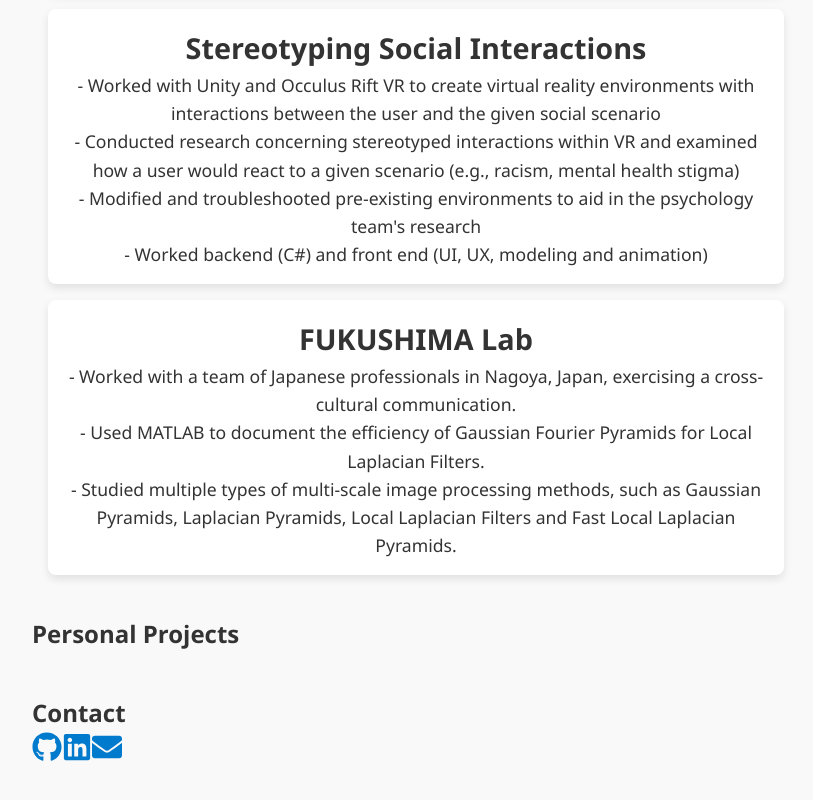
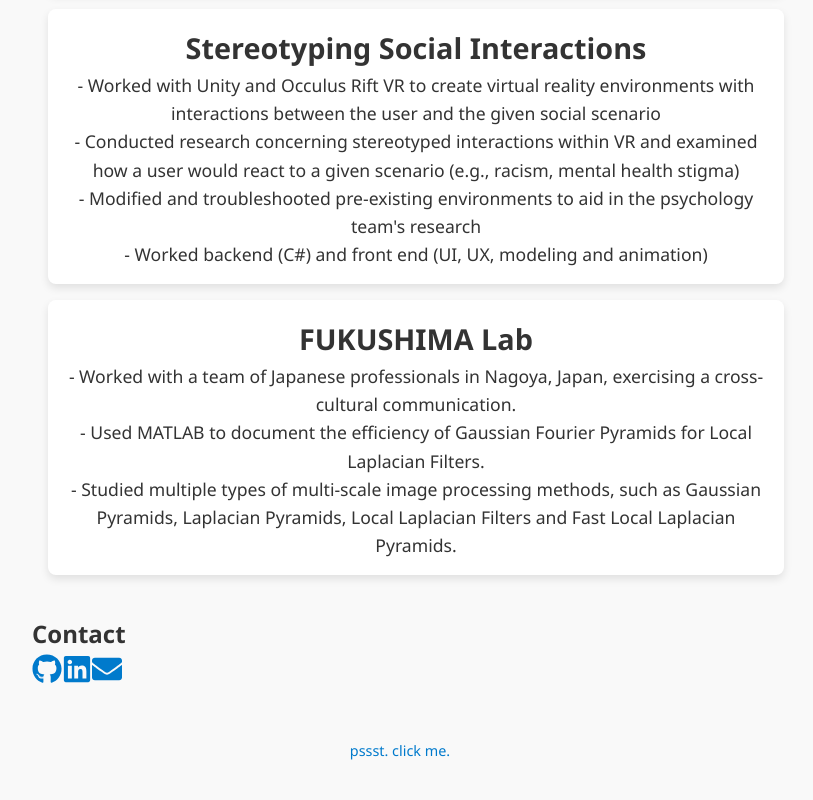
Before and after one commit to mmurata22/mmurata22.github.io, a React (Vite) app: page / in a window 1280 px wide. Shown: the part 916-1716 px from the top of the page, without its empty margins (240-1053 px from the left). Built offline with nearby package versions, Linux system fonts and the light colour scheme.

Commit message:
added easter egg

```diff
--- a/src/App.jsx
+++ b/src/App.jsx
@@ -56,17 +56,13 @@ function App() {
                 </Link>
               </section>
 
-              <section id="contact" className="section section-3">
-                <h2>Personal Projects</h2>
-              </section>
-
               <section id="contact" className="section section-4">
                 <h2>Contact</h2>
                 <SocialLinks />
               </section>
 
               <footer>
-                <p></p>
+                <p><a href="https://mmurata22.github.io/portfolio-desktop/">pssst. click me. </a></p>
               </footer>
             </>
           } />
```
